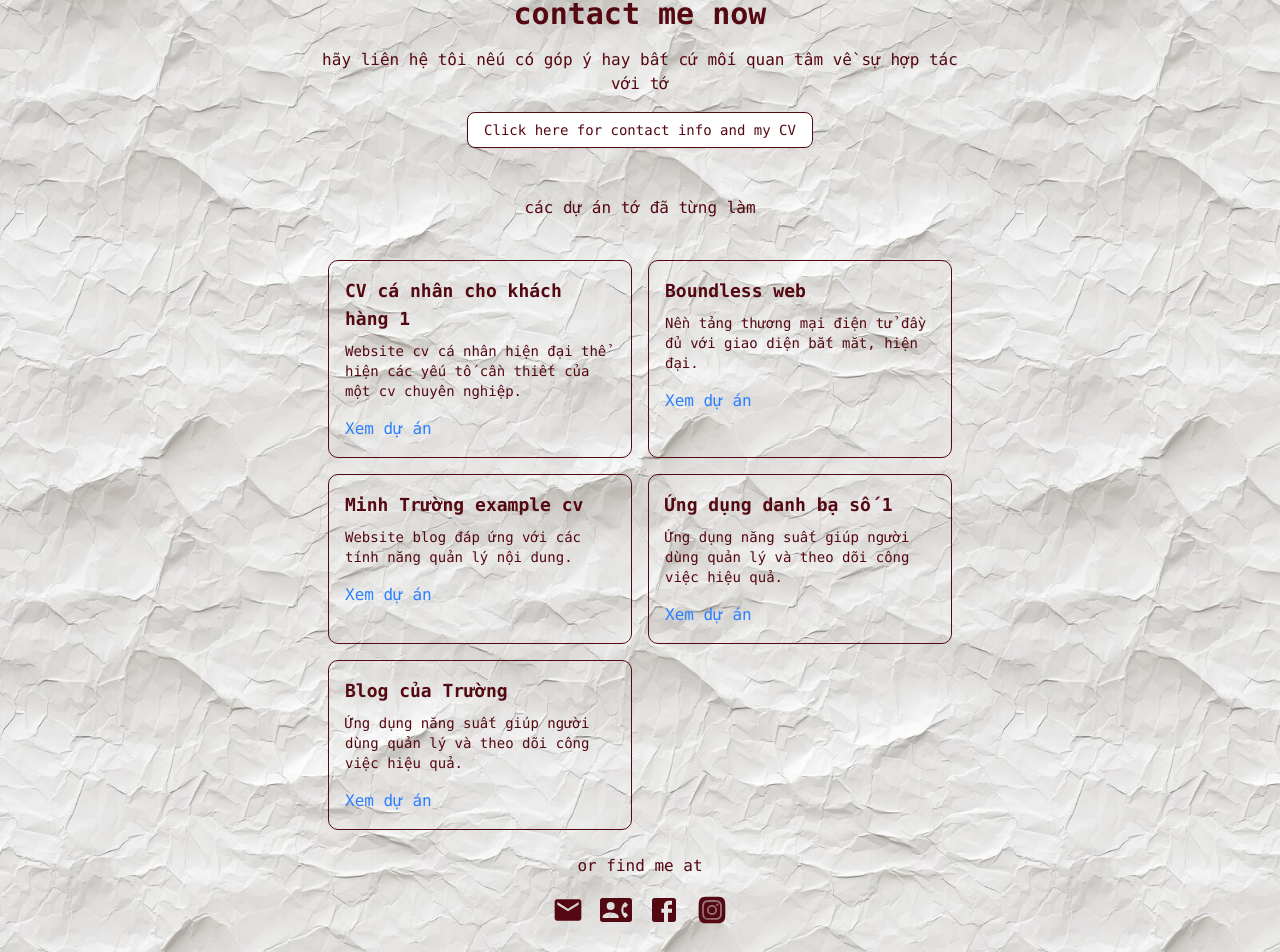
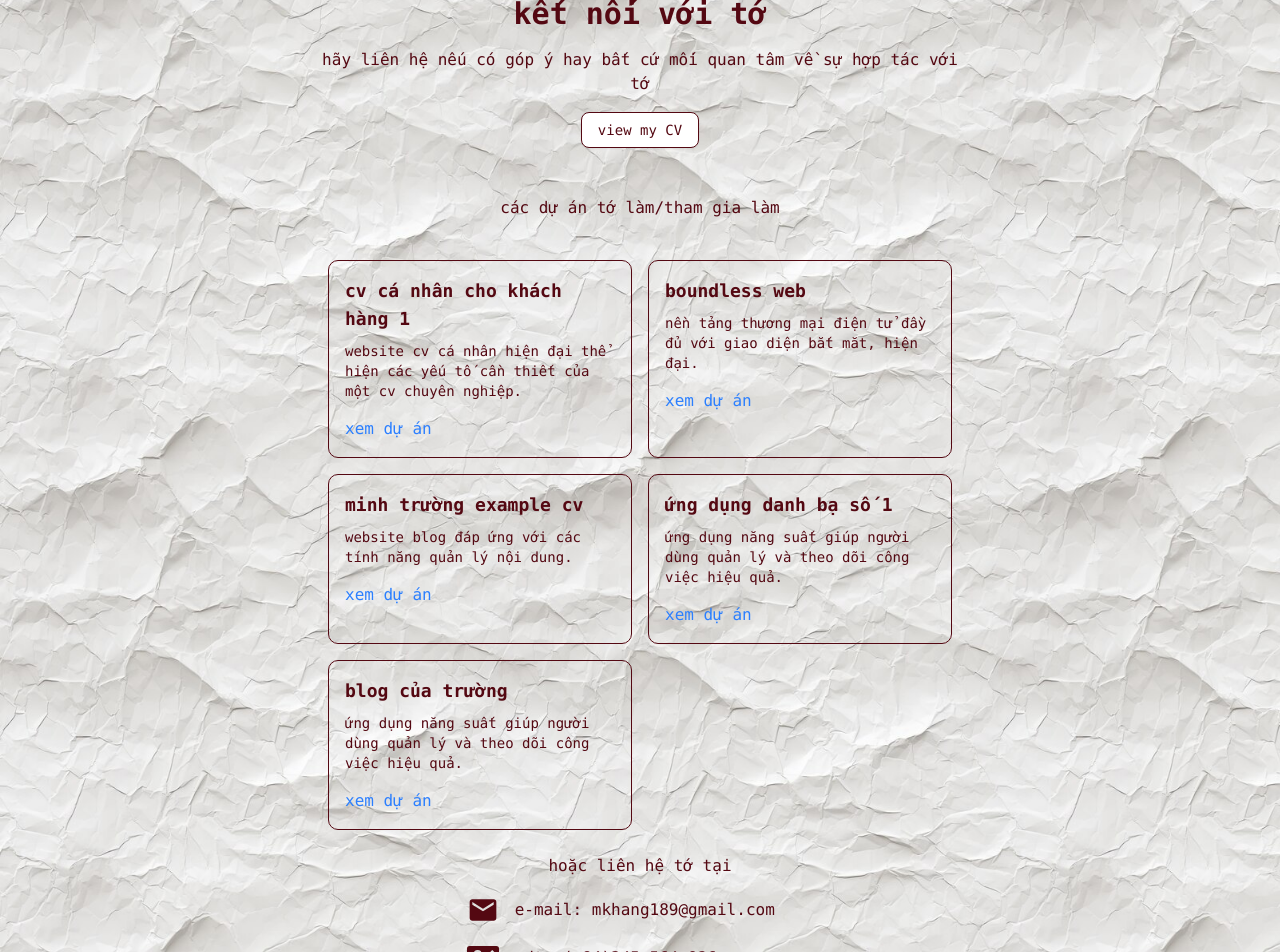
Before and after one commit to LaiTrongMinhTruong/truongBlog, a React (Vite) app: page /vn/contact in a window 1280 px wide. Shown: the part 720-1672 px from the top of the page. Built offline with nearby package versions, Linux system fonts and the light colour scheme; a web font is replaced by a local one.

Commit message:
update translator

```diff
--- a/src/App.tsx
+++ b/src/App.tsx
@@ -40,7 +40,7 @@ function App() {
   return (
     <>
       <LanguageContext.Provider value={langContextValue}>
-        <div className="w-screen h-full font-mono transition-all duration-1000" style={{ backgroundImage: `url(${isDark ? darkBackground : lightBackground})`, backgroundSize: '500px' }}>
+        <div className="w-screen h-full font-mono lowercase transition-all duration-1000" style={{ backgroundImage: `url(${isDark ? darkBackground : lightBackground})`, backgroundSize: '500px' }}>
           <div className="lg:w-1/2 lg:px-0 mx-auto relative w-full px-5">
             <Header isDark={isDark} toggleTheme={toggleTheme} />
             <div key={location.pathname} className="route-enter route-enter-active">
--- a/src/components/about/AboutPage.tsx
+++ b/src/components/about/AboutPage.tsx
@@ -1,9 +1,9 @@
 import { Separator } from "@/components/ui/separator";
+import { Link, useParams } from "react-router";
 import about_pic03 from "../../assets/meo_ngoi_code.jpg";
 import Reveal from "../Reveal";
 import ConcludeAboutCard from "./ConcluAboutCard";
 import DetailsAboutCard from "./DetailsAboutCard";
-import { Link, useParams } from "react-router";
 
 const AboutPage = () => {
   const params = useParams();
@@ -30,16 +30,15 @@ const AboutPage = () => {
         <div className="flex flex-row justify-between items-stretch gap-8">
           <div className="flex flex-col gap-8 items-stretch basis-2/3">
             <h3 className="lowercase text-2xl font-bold">
-              tạo nên những góc nhỏ trên internet
+              {lang === "vn"? "tạo nên những góc nhỏ trên internet" : "Creating little corners on the internet"}
             </h3>
             <p className="text-sm font-light text-justify lowercase">
-              tớ thích gọi những trang web mình làm là “những góc nhỏ dễ thương
-              trên internet” — nơi người ta có thể ghé qua, thở chậm lại và thấy
-              một chút bình yên. tớ có thể làm những website như blog này, hoặc
-              những web bán hàng, portfolio, hay bất kỳ ý tưởng nào mang dấu ấn
-              riêng của các cậu. nếu các cậu muốn cùng tớ tạo nên một góc nhỏ
-              cho riêng mình, hãy nhấn vào <Link to={`/${lang}/contact`} className="font-bold underline">đây</Link> để liên hệ nhé — tớ rất vui
-              được lắng nghe.
+              {lang === "vn"
+                ? "tớ thích gọi những trang web mình làm là “những góc nhỏ dễ thương trên internet”, nơi người ta có thể ghé qua, thở chậm lại và hấy một chút bình yên. tớ có thể làm những website như blog này, hoặc những web bán hàng, portfolio, hay bất kỳ ý tưởng nào mang dấu ấn riêng của các cậu. nếu các cậu muốn cùng tớ tạo nên một góc nhỏ cho riêng mình, hãy liên hệ với tớ, tớ rất vui được lắng nghe. "
+                : "I like to call the websites I make “cute little corners on the internet”, where people can come, slow down and find a little peace. I can make websites like this blog, or sales websites, portfolios, or any ideas that carry your own mark. If you want to create your own little corner with me, contact me, I’d love to hear. "}
+              <Link to={`/${lang}/contact`} className="font-bold underline">
+                {lang === "vn" ? "liên hệ ngay." : "Contact me now."}
+              </Link>
             </p>
           </div>
           <div className="w-full basis-1/3">
--- a/src/components/about/ConcluAboutCard.tsx
+++ b/src/components/about/ConcluAboutCard.tsx
@@ -1,16 +1,23 @@
+import { useParams } from "react-router";
 import about_pic03 from "../../assets/tuonglai.jpg";
 const ConcludeAboutCard = () => {
+  const params = useParams();
+  const lang = (params.lang as "vn" | "en") ?? "vn";
   return (
     <div className="flex flex-row justify-between items-stretch gap-4">
       <div className="w-full basis-1/2">
-        <img src={about_pic03} alt="" className="w-full"/>
+        <img src={about_pic03} alt="" className="w-full" />
       </div>
       <div className="flex flex-col justify-start items-stretch basis-1/2">
         <h3 className="lowercase text-2xl font-bold">
-          tôi chọn đi chậm, nhưng đi xa
+          {lang === "vn"
+            ? "tớ đi chậm, nên sẽ cố gắng đi xa"
+            : "I go slow, so I will try to go far"}
         </h3>
         <p className="text-sm font-light text-justify lowercase">
-          Tôi không tìm sự hoàn hảo, chỉ mong mỗi ngày mình hiểu đời hơn một chút, hiểu người hơn một chút. Nếu blog này có thể khiến ai đó mỉm cười, bình tâm lại, hay cảm thấy được đồng cảm — thì với tôi, đó đã là một niềm vui trọn vẹn.
+          {lang === "vn"
+            ? "tớ không hoàn hảo, cũng không thể tìm sự hoàn hảo, chỉ mong mỗi ngày mình hiểu đời hơn một chút, hiểu người hơn một chút. Nếu blog này có thể khiến ai đó mỉm cười, bình tâm lại, hay cảm thấy được đồng cảm, thì với tớ, đó đã là một niềm vui trọn vẹn."
+            : "I am not perfect, nor can I seek perfection, I just hope that every day I understand life a little more, understand people a little more. If this blog can make someone smile, calm down, or feel sympathy, then for me, that is a complete joy."}
         </p>
       </div>
     </div>
--- a/src/components/about/DetailsAboutCard.tsx
+++ b/src/components/about/DetailsAboutCard.tsx
@@ -1,24 +1,39 @@
+import { useParams } from "react-router";
 import about_pic1 from "../../assets/about_pic01.png";
 import about_pic2 from "../../assets/about_pic02.png";
 const DetailsAboutCard = () => {
+  const params = useParams();
+  const lang = (params.lang as "vn" | "en") ?? "vn";
   return (
     <div className="flex flex-row justify-between items-stretch gap-4 ">
       <div className="flex flex-col justify-between items-stretch basis-1/3">
         <div className="object-cover mb-2 w-full">
-          <img src={about_pic1} alt="" className="w-full"/>
+          <img src={about_pic1} alt="" className="w-full" />
         </div>
-        <h4 className="text-xl lowercase font-bold">mang theo bản sắc, không phải lớp vỏ</h4>
+        <h4 className="text-xl lowercase font-bold">
+          {lang === "vn"
+            ? "mang theo bản sắc, không phải lớp vỏ"
+            : "carry identity, not shell"}
+        </h4>
         <p className="text-sm font-light text-justify mt-2 lowercase">
-          Tôi tin rằng mỗi người đều có câu chuyện riêng — không cần cố gắng giống ai, chỉ cần trung thực với chính mình. Với tôi, vẻ đẹp không nằm ở bề ngoài, mà ở sự chân thành và cách ta nhìn thế giới. Tôi chọn viết, vì đó là cách tôi đối thoại với bản thân, và cũng là cách tôi học cách yêu thương con người hơn.
+          {lang === "vn"
+            ? "tớ tin rằng mỗi người đều có câu chuyện riêng, không cần cố gắng giống ai, chỉ cần trung thực và tin tưởng vào chính mình. Với tớ, vẻ đẹp không nằm ở bề ngoài, mà ở sự chân thành và cách ta nhìn thế giới. tớ chọn cảm nhận và viết, vì đó là cách tôi đối thoại với bản thân, và cũng là cách tôi học cách yêu thương con người hơn."
+            : "I believe that everyone has their own story, no need to try to be like anyone else, just be honest and trust yourself. For me, beauty is not in appearance, but in sincerity and how we see the world. I choose to feel and write, because that is how I dialogue with myself, and it is also how I learn to love people more."}
         </p>
       </div>
       <div className="flex flex-col justify-around items-stretch basis-2/3">
-        <h3 className="text-2xl font-bold mb-2 lowercase">viết để sống thật, không để gây ấn tượng</h3>
+        <h3 className="text-2xl font-bold mb-2 lowercase">
+          {lang === "vn"
+            ? "viết để sống thật, không để gây ấn tượng"
+            : "write to live, not to impress"}
+        </h3>
         <p className="text-sm font-light text-justify lowercase">
-          Tôi không lập blog này để ai đó ngưỡng mộ mình, mà để lưu lại những gì từng khiến tôi thay đổi — những khoảnh khắc nhỏ, những suy nghĩ không kịp nói thành lời, và những câu chuyện có thể chạm đến người khác theo cách giản dị nhất.
+          {lang === "vn"
+            ? "tớ không lập blog này để ai đó ngưỡng mộ mình, mà để lưu lại những gì từng khiến tớ thay đổi, những khoảnh khắc nhỏ, những suy nghĩ không kịp xuất bản, và những câu chuyện có thể chạm đến người khác theo cách giản dị nhất."
+            : "I didn't set up this blog for anyone to admire me, but to keep what once changed me, small moments, thoughts that couldn't be published in time, and stories that could touch others in the simplest way."}
         </p>
         <div className="object-cover flex-1 w-full mt-2">
-          <img src={about_pic2} alt="" className="w-full"/>
+          <img src={about_pic2} alt="" className="w-full" />
         </div>
       </div>
     </div>
--- a/src/components/blog/BlogPage.tsx
+++ b/src/components/blog/BlogPage.tsx
@@ -12,22 +12,34 @@ const CATEGORY_LABELS: Record<
   "tam-su": {
     vn: "Tâm sự",
     en: "Confessions",
-    desc: { vn: "Những trải lòng riêng.", en: "Quiet personal notes." },
+    desc: {
+      vn: "những dòng viết chân thành, nơi tớ nói với chính mình, về những điều muốn nói nhưng khó kể, về cảm xúc còn đang tìm cách gọi tên.",
+      en: "sincere writings, where i talk to myself, about things i want to say but find hard to say, about emotions i still find a name for.",
+    },
   },
   "an-ui": {
     vn: "An ủi",
     en: "Comfort",
-    desc: { vn: "Vỗ về và sẻ chia.", en: "Words of comfort." },
+    desc: {
+      vn: "những câu chữ dịu dàng như một cái ôm cho những ngày cậu mệt, cho cả chính tớ khi cần ai đó quan tâm một chút.",
+      en: "gentle words like a hug for the days you are tired, and for me when I need someone to care a little.",
+    },
   },
   "ke-chuyen": {
     vn: "Kể Chuyện",
     en: "Storytelling",
-    desc: { vn: "Khích lệ bản thân.", en: "Small encouragements." },
+    desc: {
+      vn: "tớ muốn ghi nhớ và chia sẻ những điều nhỏ nhặt tớ gặp. tớ tin rằng với mỗi người khác nhau, họ sẽ có cảm nhận khác nhau, bài học khác nhau.",
+      en: "I want to remember and share the little things I encounter. I believe that with different people, they will have different feelings, different lessons.",
+    },
   },
   "chuyen-ngoai-le": {
     vn: "Chuyện ngoài lề",
     en: "Side notes",
-    desc: { vn: "Những chuyện quanh ta.", en: "Misc side stories." },
+    desc: {
+      vn: "sẽ còn rất nhiều thứ tớ muốn làm, muốn khoe, muốn than thở, dành cho những chuyến dạo thăm blog của tớ mà chẳng có mục đích gì.",
+      en: "there will be so many things i want to do, to show off, to complain about, to spend on aimless visits to my blog.",
+    },
   },
 };
 
--- a/src/components/contact/ContactPage.tsx
+++ b/src/components/contact/ContactPage.tsx
@@ -77,12 +77,12 @@ const ContactPage = () => {
         </div>
       </Reveal>
       <Reveal>
-        <h3 className="text-3xl font-bold lowercase">Contact Me Now</h3>
+        <h3 className="text-3xl font-bold lowercase">{lang === "vn" ? "kết nối với tớ" : "Contact Me Now"}</h3>
       </Reveal>
       <Reveal>
         <p className="text-md font-light text-center">
           {lang === "vn"
-            ? "hãy liên hệ tôi nếu có góp ý hay bất cứ mối quan tâm về sự hợp tác với tớ"
+            ? "hãy liên hệ nếu có góp ý hay bất cứ mối quan tâm về sự hợp tác với tớ"
             : "please contact me if you have any comments or concerns about working with me."}
         </p>
       </Reveal>
@@ -93,12 +93,12 @@ const ContactPage = () => {
             target="_blank"
             rel="noopener noreferrer"
           >
-            Click here for contact info and my CV
+            {lang === "vn" ? "view my CV" : "view my CV"}
           </a>
         </Button>
       </Reveal>
       <Reveal>
-        <div className="mb-4">các dự án tớ đã từng làm</div>
+        <div className="mb-4">{lang === "vn" ? "các dự án tớ làm/tham gia làm" : "projects I do/participate in"}</div>
       </Reveal>
       <Reveal>
         <div className="grid grid-cols-2">
@@ -122,9 +122,9 @@ const ContactPage = () => {
         </div>
       </Reveal>
       <Reveal>
-        <p className="text-md font-light text-center mb-4">or find me at</p>
-        <ul className="flex flex-row items-center justify-center gap-4">
-          <li>
+        <p className="text-md font-light text-center mb-4">{lang === "vn" ? "hoặc liên hệ tớ tại" : "or find me at"}</p>
+        <ul className="flex flex-col items-start justify-center gap-4">
+          <li className="flex flex-row items-center gap-4">
             <a href="mailto:mkhang189@gmail.com">
               <svg
                 xmlns="http://www.w3.org/2000/svg"
@@ -132,20 +132,21 @@ const ContactPage = () => {
                 height="2em"
                 viewBox="0 0 24 24"
               >
-                {/* Icon from Material Symbols by Google - https://github.com/google/material-design-icons/blob/master/LICENSE */}
                 <path
                   fill="currentColor"
                   d="M4 20q-.825 0-1.412-.587T2 18V6q0-.825.588-1.412T4 4h16q.825 0 1.413.588T22 6v12q0 .825-.587 1.413T20 20zm8-7l8-5V6l-8 5l-8-5v2z"
                 />
               </svg>
             </a>
+            <p>E-mail: mkhang189@gmail.com</p>
           </li>
-          <li>
+          <li className="flex flex-row items-center gap-4">
             <a href="tel:+84345564926">
               <svg xmlns="http://www.w3.org/2000/svg" width="2em" height="2em" viewBox="0 0 24 24" >{/* Icon from Material Design Icons by Pictogrammers - https://github.com/Templarian/MaterialDesign/blob/master/LICENSE */}<path fill="currentColor" d="M22 3H2a2 2 0 0 0-2 2v14a2 2 0 0 0 2 2h20a2 2 0 0 0 2-2V5a2 2 0 0 0-2-2M8 6a3 3 0 0 1 3 3a3 3 0 0 1-3 3a3 3 0 0 1-3-3a3 3 0 0 1 3-3m6 12H2v-1c0-2 4-3.1 6-3.1s6 1.1 6 3.1zm3.85-4h1.65l1.5 2l-2 2c-1.3-1-2.27-2.39-2.72-4c-.18-.64-.28-1.31-.28-2s.1-1.36.28-2c.45-1.62 1.42-3 2.72-4l2 2l-1.5 2h-1.65c-.22.63-.35 1.3-.35 2s.13 1.37.35 2" /></svg>
             </a>
+            <p>{lang === "vn" ? "sdt" : "Phone"}: (+84)345 564 926</p>
           </li>
-          <li>
+          <li className="flex flex-row items-center gap-4">
             <a
               href="https://www.facebook.com/truong.lai.603812"
               target="_blank"
@@ -164,8 +165,9 @@ const ContactPage = () => {
                 />
               </svg>
             </a>
+            <p>facebook: <a href="https://www.facebook.com/truong.lai.603812" className="hover:underline">Lại Trọng Minh Trường</a></p>
           </li>
-          <li>
+          <li className="flex flex-row items-center gap-4">
             <a
               href="https://www.instagram.com/m.truonq_"
               target="_blank"
@@ -197,6 +199,7 @@ const ContactPage = () => {
                 />
               </svg>
             </a>
+            <p>Instagram: <a href="https://www.instagram.com/m.truonq_" className="hover:underline">m.truonq_</a></p>
           </li>
         </ul>
       </Reveal>
--- a/src/components/home/CenterCard.tsx
+++ b/src/components/home/CenterCard.tsx
@@ -1,13 +1,18 @@
 import { Separator } from "@radix-ui/react-separator";
+import { useParams } from "react-router";
 import pictureCenter from "../../assets/center_pic.jpg";
 
 const CenterCard = () => {
+  const params = useParams();
+  const lang = (params.lang as "vn" | "en") ?? "vn";
   return (
     <>
       <div className="flex flex-row  items-stretch gap-4 my-2">
         <div className="flex-1">
-          <p className="text-sm font-light text-justify">
-            tớ hay nghĩ những điều mình trải qua chỉ nên giữ cho riêng mình, vì ai cũng bận rộn với cuộc sống riêng. nhưng tớ nhận ra, đôi khi chỉ cần một câu chuyện thật lòng cũng có thể chạm đến ai đó đang lặng lẽ chịu đựng. blog này là nơi tớ viết cho những ai từng yếu đuối, từng đứng giữa ranh giới của sợ hãi và hy vọng.
+          <p className="text-sm font-light text-justify lowercase">
+            {lang === "vn"
+              ? "tớ hay nghĩ những điều mình trải qua chỉ nên giữ cho riêng mình, vì ai cũng bận rộn với cuộc sống riêng. nhưng tớ nhận ra, đôi khi chỉ cần một câu chuyện thật lòng cũng có thể chạm đến ai đó đang lặng lẽ chịu đựng. blog này là nơi tớ viết cho những ai từng yếu đuối, từng đứng giữa ranh giới của sợ hãi và hy vọng."
+              : "i often think that the things i experience should be kept to myself, because everyone is busy with their own lives. but I realize that sometimes just a sincere story can touch someone who is silently suffering. this blog is where i write for those who have been weak, who have stood between the boundary of fear and hope."}
           </p>
         </div>
         <div className="flex-1">
@@ -18,8 +23,10 @@ const CenterCard = () => {
           />
         </div>
         <div className="lg:block hidden flex-1">
-          <p className="text-sm font-light text-justify">
-            tớ biết mỗi người đều có hành trình chữa lành riêng. tớ không chắc con đường của mình đã đúng, nhưng tớ tin rằng chỉ cần tiếp tục bước, ánh sáng sẽ xuất hiện ở cuối con dốc. nếu cậu đọc đến đây, cảm ơn vì đã cùng đi và dõi theo tớ một đoạn nhỏ trên hành trình đó.
+          <p className="text-sm font-light text-justify lowercase">
+            {lang === "vn"
+              ? "tớ biết mỗi người đều có hành trình chữa lành riêng. tớ không chắc con đường của mình đã đúng, nhưng tớ tin rằng chỉ cần tiếp tục bước, ánh sáng sẽ xuất hiện ở cuối con dốc. nếu cậu đọc đến đây, cảm ơn vì đã cùng đi và dõi theo tớ một đoạn nhỏ trên hành trình đó."
+              : "i know everyone has their own healing journey. i’m not sure my path is the right one, but i believe that as long as i keep walking, there will be light at the end of the hill. if you’re reading this, thank you for coming along and following me for a little part of that journey."}
           </p>
         </div>
       </div>
--- a/src/components/home/HorCard.tsx
+++ b/src/components/home/HorCard.tsx
@@ -1,11 +1,18 @@
+import { useParams } from "react-router";
 import picture from "../../assets/di_tiep.jpg";
 const HorCard = () => {
+  const params = useParams();
+  const lang = (params.lang as "vn" | "en") ?? "vn";
   return (
     <div className="flex flex-col items-stretch gap-2">
-      <h4 className="text-xl font-bold lowercase text-center">đi tiếp</h4>
+      <h4 className="text-xl font-bold lowercase text-center">
+        {lang === "en" ? "keep going" : "đi tiếp"}
+      </h4>
       <img src={picture} alt="" />
       <p className="text-sm font-light text-justify">
-        Mỗi người đều có những ngày muốn dừng lại. Nhưng tôi tin, nếu ta vẫn giữ trong mình một chút dịu dàng, một chút niềm tin, thì dù con đường có quanh co đến đâu, ta vẫn sẽ tìm thấy ánh sáng của chính mình.
+        {lang === "vn"
+          ? "tớ biết ai cũng đều có những ngày muốn dừng lại. Nhưng tớ tin, nếu ta vẫn giữ trong mình một chút dịu dàng, một chút niềm tin, thì dù con đường có quanh co đến đâu, ta vẫn sẽ tìm thấy động lực để đi tiếp."
+          : "I know everyone has days when they want to stop. But I believe, if we still keep a little gentleness, a little faith, then no matter how winding the road is, we will still find the motivation to continue."}
       </p>
     </div>
   );
--- a/src/components/home/RightCard.tsx
+++ b/src/components/home/RightCard.tsx
@@ -1,17 +1,24 @@
+import { useParams } from "react-router";
 import picture from "../../assets/dieu_nho_be.jpg";
 const RightCard = () => {
+  const params = useParams();
+  const lang = (params.lang as "vn" | "en") ?? "vn";
   return (
     <div className="flex flex-row items-stretch my-2">
       <div className="basis-1/2">
         <p className="text-sm font-light text-justify">
-          Một buổi sáng chậm lại, một tách trà ấm, vài dòng chữ đẹp, một ánh mắt hiểu mình — đôi khi hạnh phúc chỉ giản đơn như thế. Ta không cần tìm bình yên ở nơi xa, vì chính trong những điều nhỏ bé, ta đã có cả bầu trời.
+          {lang === "vn"
+            ? "mỗi buổi sáng, tớ bắt đầu bằng những điều nhỏ bé, tập thể dục, phơi nắng, chăm cây. sống chậm lại, cảm nhận nhiều hơn, đôi khi cậu sẽ thấy hạnh phúc ở đâu đó. ta không cần tìm bình yên ở nơi xa, cả bầu trời có khi cũng chỉ ở trong những điều nhỏ bé."
+            : "Every morning, I start with small things: exercise, sunbathing, and taking care of plants. Slow down, feel more, and sometimes you will find happiness somewhere. We don’t need to find peace far away, the whole sky can sometimes be found in small things."}
         </p>
       </div>
       <div className="lg:flex flex-col items-center basis-1/2 ml-4 hidden">
         <div>
           <img src={picture} alt="" />
         </div>
-        <h4 className="text-xl font-bold lowercase text-center">điều nhỏ bé</h4>
+        <h4 className="text-xl font-bold lowercase text-center">
+          {lang === "vn" ? "điều nhỏ bé" : "little things"}
+        </h4>
       </div>
     </div>
   );
--- a/src/components/home/VerCard.tsx
+++ b/src/components/home/VerCard.tsx
@@ -1,11 +1,14 @@
+import { useParams } from "react-router";
 import picture from "../../assets/hoa_sen.jpg";
 const VerCard = () => {
+  const params = useParams();
+  const lang = (params.lang as "vn" | "en") ?? "vn";
   return (
     <div className="flex flex-col items-stretch gap-2">
-      <h4 className="text-xl font-bold lowercase text-center">hồi sinh</h4>
+      <h4 className="text-xl font-bold lowercase text-center">life - revive</h4>
       <img src={picture} alt="" />
       <p className="block text-sm font-light text-justify">
-        Tôi đã từng nghĩ sự sống chỉ là nhịp tim còn đập. Nhưng sau một lần đi qua vực sâu, tôi nhận ra: sống là khi ta cảm nhận được từng ánh sáng nhỏ len qua kẽ lá, từng người vẫn ở lại bên ta dù chẳng hứa hẹn gì. Sự hồi sinh không đến từ phép màu — nó đến từ lòng can đảm muốn tiếp tục.
+        {lang === "vn" ? "tớ đã từng nghĩ sự sống chỉ là nhịp tim còn đập. nhưng sau nhiều lần đi viện đều đặn, tớ nhận ra: sống là khi ta cảm nhận được từng ánh sáng nhỏ len qua kẽ lá, từng người vẫn ở lại bên ta dù chẳng hứa hẹn gì. sự hồi sinh không đến từ phép màu mà nó đến từ lòng can đảm muốn tiếp tục." : "I used to think life was just a heartbeat. But after many regular hospital visits, I realized: life is when we feel each small ray of light filtering through the leaves, each person still staying by our side even though no promises are made. Revival doesn’t come from miracles, it comes from the courage to continue."}
       </p>
     </div>
   );
```
Also changed, not shown: src/components/blog/BlogInfoCard.tsx (+6 -3 lines).
